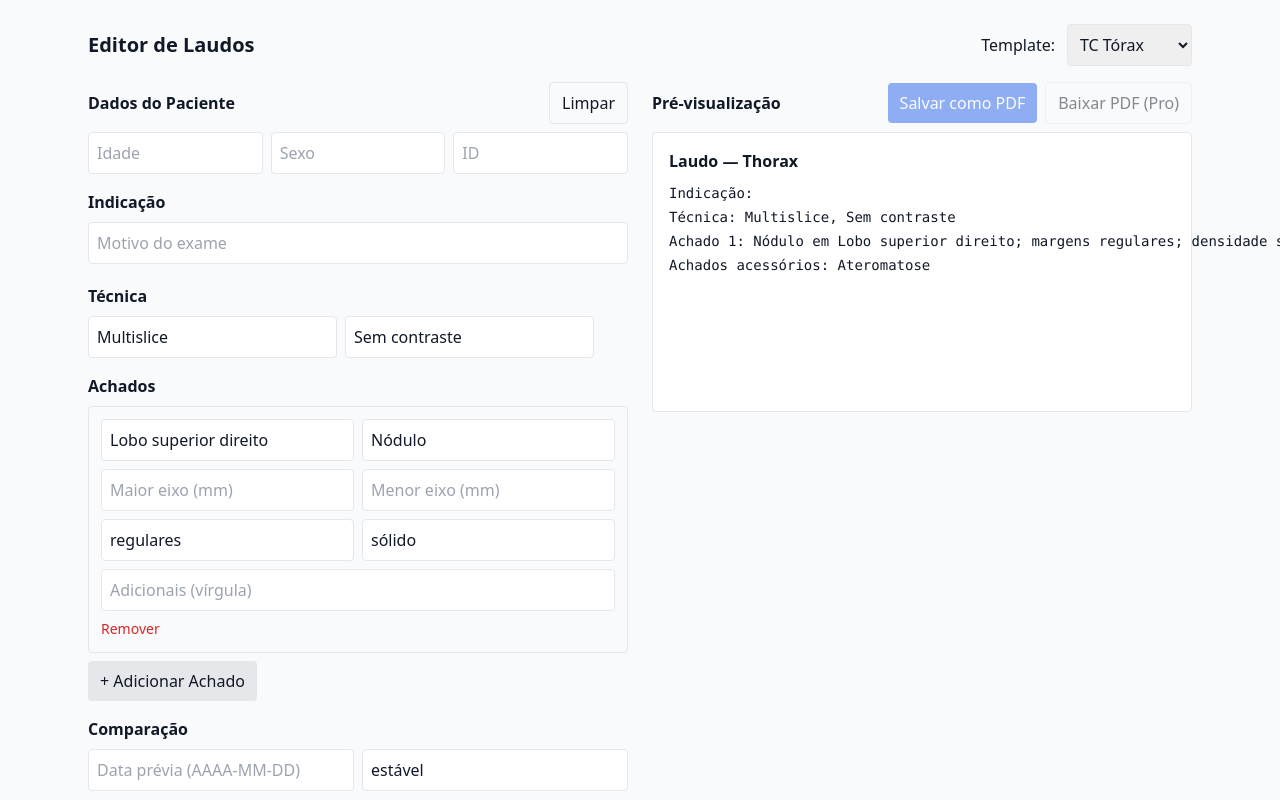
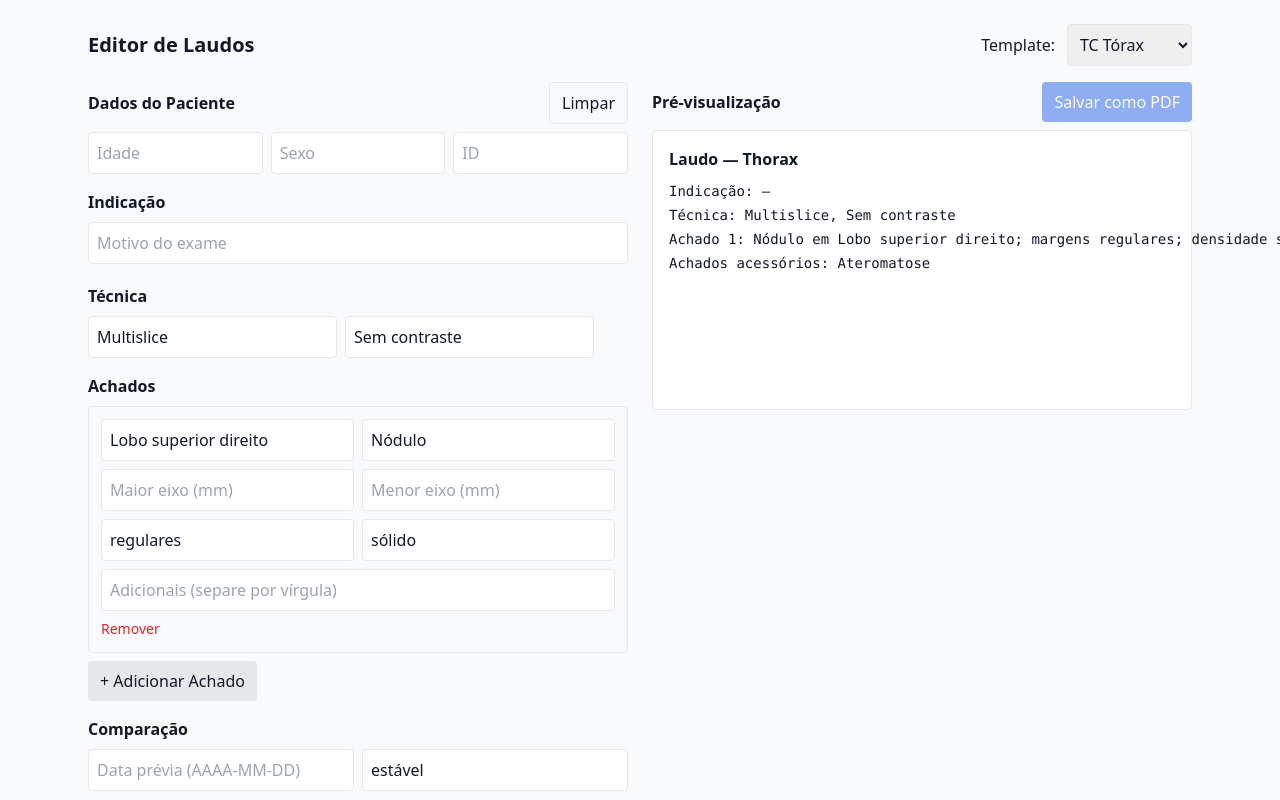
Before and after one commit to radiologialaudario10-source/laudos-rx, a Next.js app: page /editor in a window 1280 px wide. Shown: the top 800 px of the page. Built offline with nearby package versions, Linux system fonts and the light colour scheme.

Commit message:
fix: remove any and correct useMemo deps for Vercel build

```diff
--- a/src/app/editor/page.tsx
+++ b/src/app/editor/page.tsx
@@ -1,11 +1,33 @@
 "use client";
-import { useState } from "react";
+
+import { useEffect, useState } from "react";
+import ReportForm from "@/components/ReportForm";
 import TemplateSelector from "@/components/TemplateSelector";
-import ReportForm from "@/components/ReportForm";
 import { templates, TemplateKey } from "@/models/templates";
+import type { CtToraxForm } from "@/models/ct_torax.schema";
+import { loadDraft } from "@/lib/storage";
 
 export default function EditorPage() {
   const [tpl, setTpl] = useState<TemplateKey>("TC Tórax");
+  const [fallback, setFallback] = useState<CtToraxForm>(templates["TC Tórax"]);
+  const [ready, setReady] = useState(false);
+
+  useEffect(() => {
+    // carrega rascunho tipado do localStorage (no cliente)
+    const key = `draft_${tpl}`;
+    const base = templates[tpl];
+    const draft = loadDraft<CtToraxForm>(key, base);
+    setFallback(draft);
+    setReady(true);
+  }, [tpl]);
+
+  if (!ready) {
+    return (
+      <main className="min-h-screen grid place-items-center text-gray-600">
+        Carregando…
+      </main>
+    );
+  }
 
   return (
     <main className="min-h-screen bg-gray-50 text-gray-900">
@@ -15,13 +37,7 @@ export default function EditorPage() {
           <TemplateSelector value={tpl} onChange={setTpl} />
         </div>
 
-        {/* storageKey MUDA por template e força rascunho separado */
-        /* key={tpl} força remontagem do form ao trocar o template */}
-        <ReportForm
-          key={tpl}
-          storageKey={`draft_${tpl}`}
-          fallback={templates[tpl] as any}
-        />
+        <ReportForm storageKey={`draft_${tpl}`} fallback={fallback} />
       </div>
     </main>
   );
--- a/src/components/ReportForm.tsx
+++ b/src/components/ReportForm.tsx
@@ -1,128 +1,95 @@
 "use client";
 
-import dynamic from "next/dynamic";
-// PDF por template (client-only)
-const PdfReport = dynamic(() => import("./PdfReport"), { ssr: false });
+import { useEffect, useMemo } from "react";
+import { useForm, useFieldArray, type DefaultValues } from "react-hook-form";
+import { zodResolver } from "@hookform/resolvers/zod";
+import { ctToraxSchema, type CtToraxForm } from "@/models/ct_torax.schema";
+import { saveDraft, loadDraft, clearDraft } from "@/lib/storage";
 
-import { useEffect, useMemo, useRef, useState } from "react";
-import { useForm, useFieldArray } from "react-hook-form";
-import { zodResolver } from "@hookform/resolvers/zod";
-import { ctToraxSchema, CtToraxForm } from "@/models/ct_torax.schema";
-import { saveDraft, loadDraft, clearDraft } from "@/lib/storage";
+type Props = {
+  storageKey?: string;
+  fallback: CtToraxForm;
+};
 
 export default function ReportForm({
   storageKey = "draft_ct_torax_v2",
   fallback,
-}: {
-  storageKey?: string;
-  fallback: CtToraxForm;
-}) {
+}: Props) {
   const {
     register,
     control,
     handleSubmit,
     reset,
     watch,
-    formState: { errors, isValid },
+    formState: { errors, isValid, isSubmitting },
   } = useForm<CtToraxForm>({
     resolver: zodResolver(ctToraxSchema),
-    defaultValues: fallback as any,
+    defaultValues: fallback as DefaultValues<CtToraxForm>,
     mode: "onChange",
   });
 
-  const { fields, append, remove } = useFieldArray({ control, name: "findings" });
+  const { fields, append, remove } = useFieldArray({
+    control,
+    name: "findings",
+  });
 
-  // Carrega rascunho ao montar / trocar template
+  // carregar rascunho salvo (apenas no cliente)
   useEffect(() => {
-    const draft = loadDraft<CtToraxForm>(storageKey, fallback as any);
-    reset(draft);
+    const draft = loadDraft<CtToraxForm>(storageKey, fallback);
+    reset(draft as DefaultValues<CtToraxForm>);
   }, [reset, storageKey, fallback]);
 
-  // Salva rascunho a cada mudança
+  // salvar sempre que mudar
+  const formData = watch();
   useEffect(() => {
-    const sub = watch((val) => saveDraft(storageKey, val));
-    return () => sub.unsubscribe();
-  }, [watch, storageKey]);
+    saveDraft(storageKey, formData);
+  }, [formData, storageKey]);
 
-  // Narrativa para o preview
+  // narrativa do preview (sem 'any' e com dependência correta)
   const narrative = useMemo(() => {
-    const data = watch();
+    const d = formData;
+
     const lines: string[] = [];
-    lines.push(`Indicação: ${data.indication}`);
-    lines.push(`Técnica: ${data.technique.join(", ")}`);
-    data.findings.forEach((f, i) => {
-      const size = [f.size_mm.long, f.size_mm.short].filter(Boolean).join(" x ") || "—";
-      const extra = f.additional?.length ? `; adicionais: ${f.additional.join(", ")}` : "";
+    lines.push(`Indicação: ${d.indication || "—"}`);
+    lines.push(`Técnica: ${d.technique.join(", ") || "—"}`);
+
+    d.findings.forEach((f, i) => {
+      const size =
+        [f.size_mm.long, f.size_mm.short].filter(Boolean).join(" x ") || "—";
+      const extra =
+        f.additional?.length ? `; adicionais: ${f.additional.join(", ")}` : "";
       lines.push(
         `Achado ${i + 1}: ${f.type} em ${f.site}; margens ${f.margins}; densidade ${f.density}; medidas ${size}${extra}.`
       );
     });
-    if (data.ancillary?.length) lines.push(`Achados acessórios: ${data.ancillary.filter(Boolean).join(", ")}`);
-    if (data.comparison?.priorDate) lines.push(`Comparação: ${data.comparison.priorDate} → ${data.comparison.change}`);
-    if (data.impression?.length) lines.push(`Impressão: ${data.impression.filter(Boolean).join("; ")}`);
-    if (data.recommendations?.length) lines.push(`Recomendações: ${data.recommendations.filter(Boolean).join("; ")}`);
+
+    if (d.ancillary?.length) {
+      lines.push(`Achados acessórios: ${d.ancillary.filter(Boolean).join(", ")}`);
+    }
+    if (d.comparison?.priorDate) {
+      lines.push(
+        `Comparação: ${d.comparison.priorDate} → ${d.comparison.change}`
+      );
+    }
+    if (d.impression?.length) {
+      lines.push(`Impressão: ${d.impression.filter(Boolean).join("; ")}`);
+    }
+    if (d.recommendations?.length) {
+      lines.push(
+        `Recomendações: ${d.recommendations.filter(Boolean).join("; ")}`
+      );
+    }
     return lines.join("\n");
-  }, [watch()]);
+  }, [formData]);
 
   const onSubmit = (data: CtToraxForm) => {
     alert("Validação OK — pronto para salvar/baixar PDF.");
     console.log("Dados válidos:", data);
   };
 
-  // ---- DOWNLOAD DE PDF (react-pdf com fallback em html2pdf.js) ----
-  const [downloading, setDownloading] = useState(false);
-  const previewRef = useRef<HTMLDivElement | null>(null);
-
-  const handleDownloadPdf = async () => {
-    setDownloading(true);
-    try {
-      // 1) Tenta com @react-pdf/renderer
-      try {
-        const ReactPDF: any = await import("@react-pdf/renderer");
-        const pdfFn = ReactPDF?.pdf ?? ReactPDF?.default?.pdf;
-        if (typeof pdfFn === "function") {
-          const element = <PdfReport data={watch()} />;
-          const blob: Blob = await pdfFn(element).toBlob();
-          const url = URL.createObjectURL(blob);
-          const a = document.createElement("a");
-          a.href = url;
-          a.download = `laudo-${(watch().patient?.id || "sem-id")}.pdf`;
-          document.body.appendChild(a);
-          a.click();
-          a.remove();
-          URL.revokeObjectURL(url);
-          return; // sucesso -> sai
-        }
-        console.warn("react-pdf indisponível, usando fallback html2pdf.js");
-      } catch (e) {
-        console.warn("react-pdf falhou, usando fallback html2pdf.js", e);
-      }
-
-      // 2) Fallback robusto: html2pdf.js no DOM do preview
-      const html2pdf = (await import("html2pdf.js")).default;
-      if (!previewRef.current) throw new Error("preview não encontrado");
-      await html2pdf()
-        .from(previewRef.current)
-        .set({
-          margin: 10,
-          filename: `laudo-${(watch().patient?.id || "sem-id")}.pdf`,
-          image: { type: "jpeg", quality: 0.98 },
-          html2canvas: { scale: 2, useCORS: true },
-          jsPDF: { unit: "mm", format: "a4", orientation: "portrait" },
-        })
-        .save();
-    } catch (e) {
-      console.error(e);
-      alert("Falha ao gerar PDF. Abra o console e me envie o erro que eu corrijo.");
-    } finally {
-      setDownloading(false);
-    }
-  };
-  // ---------------------------------------------------------------
-
   return (
     <form onSubmit={handleSubmit(onSubmit)} className="grid md:grid-cols-2 gap-6">
-      {/* COLUNA ESQUERDA — FORMULÁRIO */}
+      {/* COLUNA ESQUERDA */}
       <div>
         <div className="flex items-center justify-between mb-2">
           <h2 className="font-semibold">Dados do Paciente</h2>
@@ -131,7 +98,7 @@ export default function ReportForm({
             className="no-print px-3 py-2 rounded border"
             onClick={() => {
               clearDraft(storageKey);
-              reset(fallback as any);
+              reset(fallback as DefaultValues<CtToraxForm>);
             }}
           >
             Limpar
@@ -139,9 +106,21 @@ export default function ReportForm({
         </div>
 
         <div className="grid grid-cols-3 gap-2 mb-1">
-          <input className="border p-2 rounded" placeholder="Idade" {...register("patient.age")} />
-          <input className="border p-2 rounded" placeholder="Sexo" {...register("patient.sex")} />
-          <input className="border p-2 rounded" placeholder="ID" {...register("patient.id")} />
+          <input
+            className="border p-2 rounded"
+            placeholder="Idade"
+            {...register("patient.age")}
+          />
+          <input
+            className="border p-2 rounded"
+            placeholder="Sexo"
+            {...register("patient.sex")}
+          />
+          <input
+            className="border p-2 rounded"
+            placeholder="ID"
+            {...register("patient.id")}
+          />
         </div>
         {(errors.patient?.age || errors.patient?.sex) && (
           <p className="text-red-600 text-sm">
@@ -150,13 +129,23 @@ export default function ReportForm({
         )}
 
         <h2 className="font-semibold mt-4 mb-2">Indicação</h2>
-        <input className="border p-2 rounded w-full mb-1" placeholder="Motivo do exame" {...register("indication")} />
-        {errors.indication && <p className="text-red-600 text-sm">{errors.indication.message}</p>}
+        <input
+          className="border p-2 rounded w-full mb-1"
+          placeholder="Motivo do exame"
+          {...register("indication")}
+        />
+        {errors.indication && (
+          <p className="text-red-600 text-sm">{errors.indication.message}</p>
+        )}
 
         <h2 className="font-semibold mt-4 mb-2">Técnica</h2>
         <div className="flex gap-2 mb-4">
-          {watch("technique").map((_, i) => (
-            <input key={i} className="border p-2 rounded" {...register(`technique.${i}` as const)} />
+          {formData.technique.map((_, i) => (
+            <input
+              key={i}
+              className="border p-2 rounded"
+              {...register(`technique.${i}`)}
+            />
           ))}
         </div>
 
@@ -165,34 +154,61 @@ export default function ReportForm({
           {fields.map((f, i) => (
             <div key={f.id} className="border rounded p-3">
               <div className="grid md:grid-cols-2 gap-2">
-                <input className="border p-2 rounded" placeholder="Local" {...register(`findings.${i}.site` as const)} />
-                <input className="border p-2 rounded" placeholder="Tipo" {...register(`findings.${i}.type` as const)} />
+                <input
+                  className="border p-2 rounded"
+                  placeholder="Local"
+                  {...register(`findings.${i}.site`)}
+                />
+                <input
+                  className="border p-2 rounded"
+                  placeholder="Tipo"
+                  {...register(`findings.${i}.type`)}
+                />
                 <input
                   className="border p-2 rounded"
                   placeholder="Maior eixo (mm)"
-                  {...register(`findings.${i}.size_mm.long` as const)}
+                  {...register(`findings.${i}.size_mm.long`)}
                 />
                 <input
                   className="border p-2 rounded"
                   placeholder="Menor eixo (mm)"
-                  {...register(`findings.${i}.size_mm.short` as const)}
+                  {...register(`findings.${i}.size_mm.short`)}
                 />
-                <input className="border p-2 rounded" placeholder="Margens" {...register(`findings.${i}.margins` as const)} />
-                <input className="border p-2 rounded" placeholder="Densidade" {...register(`findings.${i}.density` as const)} />
+                <input
+                  className="border p-2 rounded"
+                  placeholder="Margens"
+                  {...register(`findings.${i}.margins`)}
+                />
+                <input
+                  className="border p-2 rounded"
+                  placeholder="Densidade"
+                  {...register(`findings.${i}.density`)}
+                />
               </div>
+
               <input
                 className="border p-2 rounded w-full mt-2"
-                placeholder="Adicionais (vírgula)"
-                {...register(`findings.${i}.additional` as const, {
-                  setValueAs: (v) => String(v).split(",").map((s) => s.trim()).filter(Boolean),
+                placeholder="Adicionais (separe por vírgula)"
+                {...register(`findings.${i}.additional`, {
+                  setValueAs: (v) =>
+                    String(v)
+                      .split(",")
+                      .map((s: string) => s.trim())
+                      .filter(Boolean),
                 })}
               />
-              <button type="button" className="mt-2 text-sm text-red-600" onClick={() => remove(i)}>
+
+              <button
+                type="button"
+                className="mt-2 text-sm text-red-600"
+                onClick={() => remove(i)}
+              >
                 Remover
               </button>
             </div>
           ))}
         </div>
+
         <button
           type="button"
           className="bg-gray-200 px-3 py-2 rounded mb-4"
@@ -230,7 +246,11 @@ export default function ReportForm({
           rows={3}
           placeholder="Impressão (separe por ;)"
           {...register("impression", {
-            setValueAs: (v) => String(v).split(";").map((s) => s.trim()).filter(Boolean),
+            setValueAs: (v) =>
+              String(v)
+                .split(";")
+                .map((s: string) => s.trim())
+                .filter(Boolean),
           })}
         />
         <textarea
@@ -238,48 +258,41 @@ export default function ReportForm({
           rows={3}
           placeholder="Recomendações (separe por ;)"
           {...register("recommendations", {
-            setValueAs: (v) => String(v).split(";").map((s) => s.trim()).filter(Boolean),
+            setValueAs: (v) =>
+              String(v)
+                .split(";")
+                .map((s: string) => s.trim())
+                .filter(Boolean),
           })}
         />
 
-        <button type="submit" className="mt-3 bg-black text-white px-4 py-2 rounded disabled:opacity-50" disabled={!isValid}>
+        <button
+          type="submit"
+          className="mt-3 bg-black text-white px-4 py-2 rounded disabled:opacity-50"
+          disabled={!isValid || isSubmitting}
+          title={!isValid ? "Preencha os campos obrigatórios" : undefined}
+        >
           Validar dados
         </button>
       </div>
 
-      {/* COLUNA DIREITA — PREVIEW + EXPORT */}
+      {/* COLUNA DIREITA — PREVIEW */}
       <div>
         <div className="flex items-center justify-between mb-2">
           <h2 className="font-semibold">Pré-visualização</h2>
-
-          <div className="no-print flex items-center gap-2">
           <button
             type="button"
+            className="no-print bg-blue-600 text-white px-3 py-2 rounded disabled:opacity-50 disabled:cursor-not-allowed"
             onClick={() => window.print()}
-              className="bg-blue-600 text-white px-3 py-2 rounded hover:bg-blue-700 disabled:opacity-50 disabled:cursor-not-allowed"
             disabled={!isValid}
-              title={!isValid ? "Preencha os campos obrigatórios" : "Salvar como PDF (impressão)"}
+            title={!isValid ? "Preencha os campos obrigatórios" : "Gerar PDF (impressão)"}
           >
             Salvar como PDF
           </button>
-
-            <button
-              type="button"
-              onClick={handleDownloadPdf}
-              className="px-3 py-2 rounded border hover:bg-gray-100 disabled:opacity-50 disabled:cursor-not-allowed"
-              disabled={!isValid || downloading}
-              title={!isValid ? "Preencha os campos obrigatórios" : "Baixar PDF (Pro)"}
-            >
-              {downloading ? "Gerando..." : "Baixar PDF (Pro)"}
-            </button>
-          </div>
         </div>
 
-        <div
-          ref={previewRef}
-          className="border rounded p-4 print:p-0 whitespace-pre-wrap bg-white min-h-[280px]"
-        >
-          <h3 className="font-bold mb-2">Laudo — {watch("studyArea") || "TC"}</h3>
+        <div className="border rounded p-4 print:p-0 whitespace-pre-wrap bg-white min-h-[280px]">
+          <h3 className="font-bold mb-2">Laudo — {formData.studyArea || "TC"}</h3>
           <pre className="text-sm leading-6">{narrative}</pre>
         </div>
       </div>
```
Lines whose indentation alone changed are shown as unchanged.
